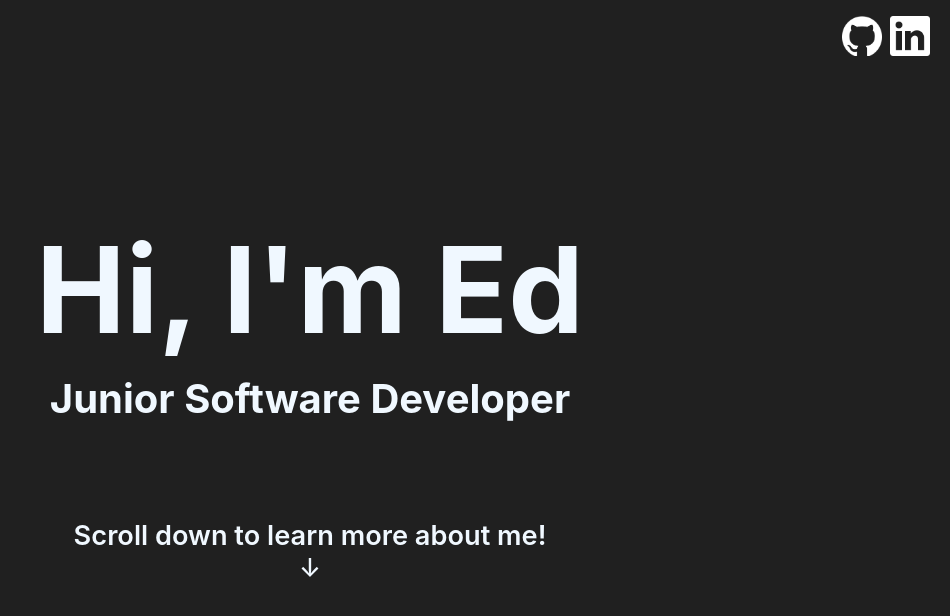
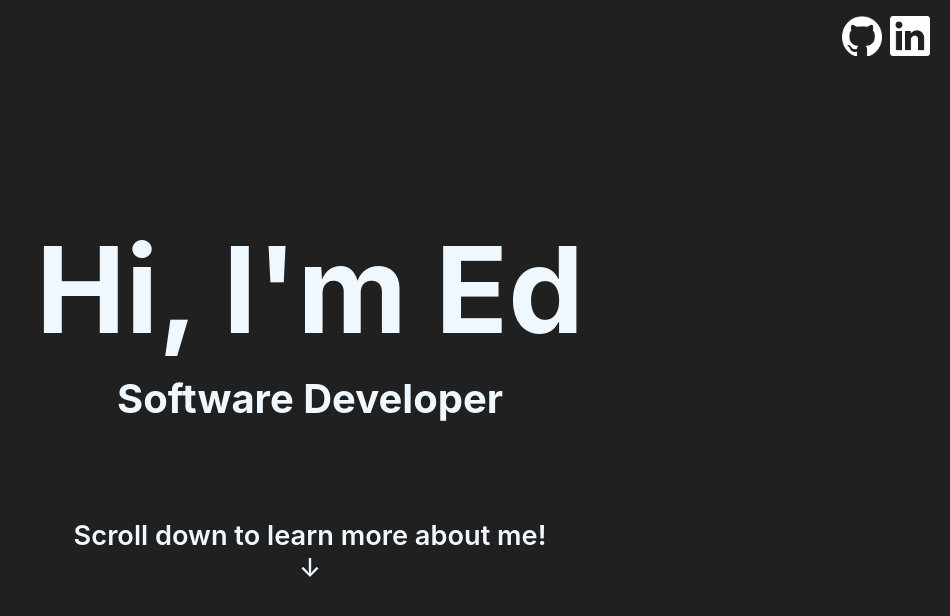
Before and after one commit to edthuman/portfolio, a React (Vite) app: page / in a window 1280 px wide. Shown: the top 616 px of the page, without its empty margins (330-1280 px from the left). Built offline with nearby package versions, Linux system fonts and the light colour scheme.

Commit message:
remove the word junior from job title in home page

```diff
--- a/src/Home/Home.jsx
+++ b/src/Home/Home.jsx
@@ -14,7 +14,7 @@ function Home () {
         </section>
         <section id="home">
             <h1>Hi, I'm Ed</h1>
-            <p className="home-text" id="software-dev-text">Junior Software Developer</p>
+            <p className="home-text" id="software-dev-text">Software Developer</p>
             <footer id="home-footer">
                 <p className="home-text" id ="scroll-down-text">Scroll down to learn more about me!</p>
                 <p className="home-text" id="down-arrow">↓</p>
```
